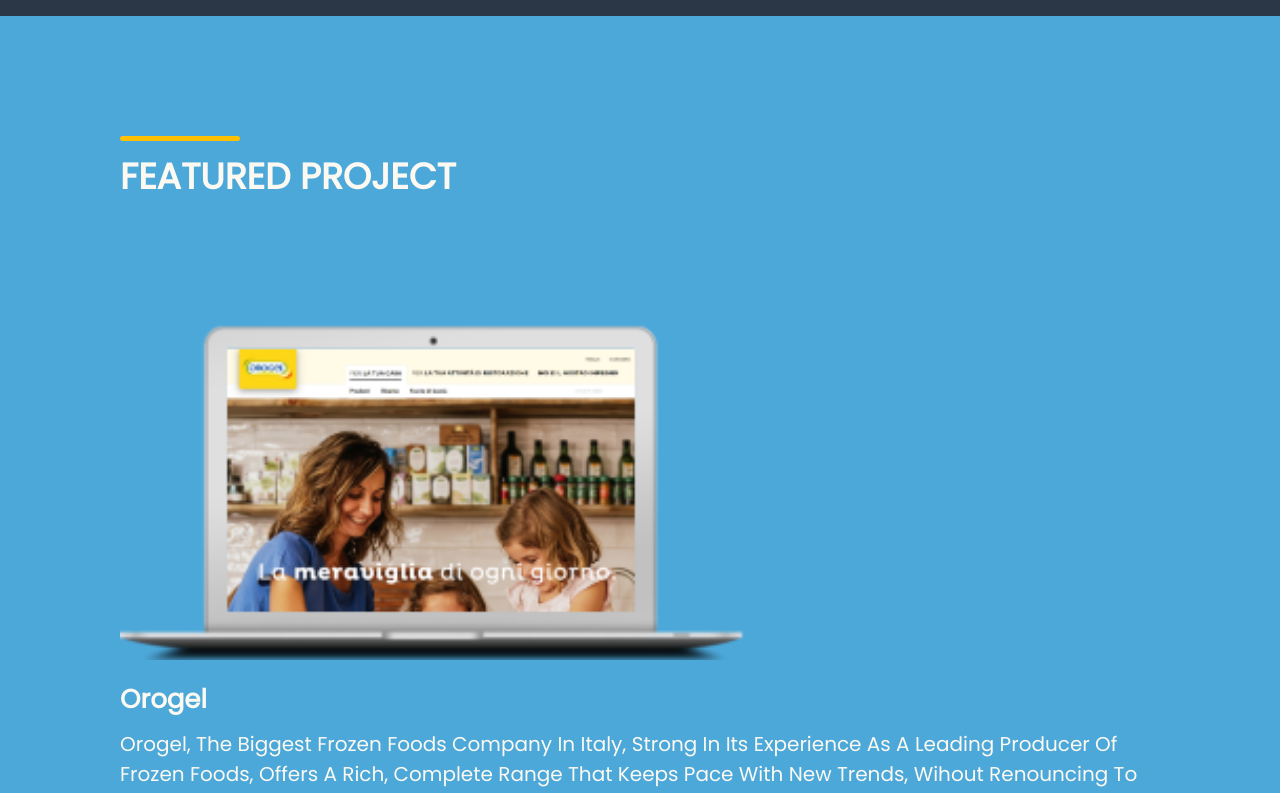
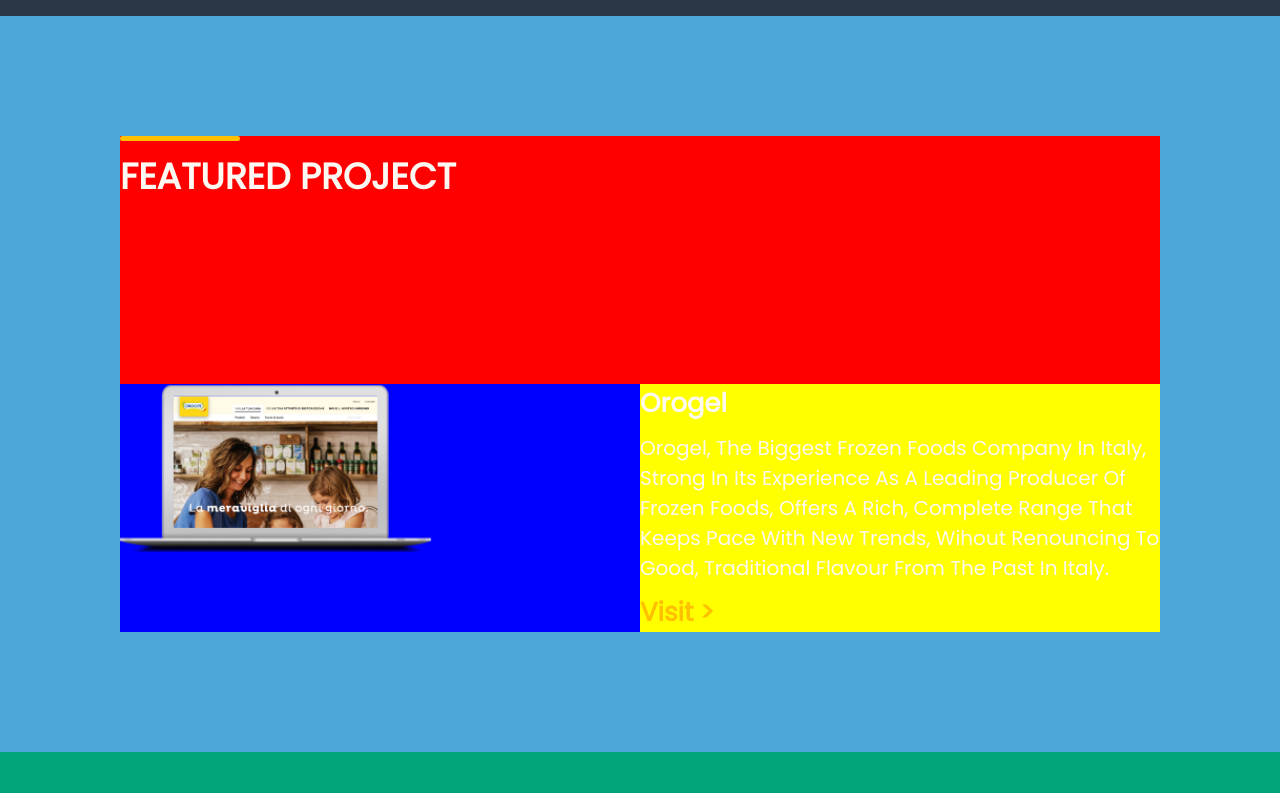
Before and after one commit to sametkaraca/portfolio, a React (Create React App) app: page / in a window 1280 px wide. Shown: the part 880-1673 px from the top of the page. Built offline with nearby package versions, Linux system fonts and the light colour scheme.

Commit message:
Home-Porejct Section is getting re-gridded for Desktop.

```diff
--- a/src/components/Home/HomeProject.jsx
+++ b/src/components/Home/HomeProject.jsx
@@ -7,24 +7,24 @@
 
   return (
     <section className={style.home_project}>
-      <div className={style.home_project_title}>
-        <span className={style.topline}></span>
-        <h2 className={style.home_project_title__text}>featured project</h2>
-      </div>
       <div className={style.home_project_container}>
-        <div className={style.home_project_visual}>
-          <img src={imgOrogelSM} className={style.home_project_visual__img} />
+        <div className={style.home_project_container_title}>
+          <span className={style.topline}></span>
+          <h2 className={style.home_project_container_title__text}>featured project</h2>
+        </div>
 
+        <div className={style.home_project_container_visual}>
+          <img src={imgOrogelSM} className={style.home_project_container_visual__img} />
         </div>
-        <div className={style.home_project_content}>
-          <h4 className={style.home_project_content__title}>orogel</h4>
-          <p className={style.home_project_content__text}>
+        <div className={style.home_project_container_content}>
+          <h4 className={style.home_project_container_content__title}>orogel</h4>
+          <p className={style.home_project_container_content__text}>
             Orogel, the biggest frozen foods company in Italy, strong in its
             experience as a leading producer of frozen foods, offers a rich,
             complete range that keeps pace with new trends, wihout renouncing to
             good, traditional flavour from the past in Italy.
           </p>
-          <a href="#" className={style.home_project_content__link}>
+          <a href="#" className={style.home_project_container_content__link}>
             <h4>Visit &gt;</h4>
           </a>
         </div>
--- a/src/components/Home/HomeServices.jsx
+++ b/src/components/Home/HomeServices.jsx
@@ -7,10 +7,13 @@
 const HomeServices = () => {
   return (
     <section className={style.home_services}>
-      <div className={style.home_services_title}>
-        <span className={style.topline}></span>
-        <h2 className={style.home_services_title__text}>services</h2>
+      <div className={style.home_services_top_container}>
+        <div className={style.home_services_title}>
+          <span className={style.topline}></span>
+          <h2 className={style.home_services_title__text}>services</h2>
+        </div>
       </div>
+
       <div className={style.home_services_container}>
         <div className={style.home_services_visual}>
           <img
--- a/src/styles/components/_home.module.scss
+++ b/src/styles/components/_home.module.scss
@@ -44,12 +44,9 @@
 
   &_container {
     margin-top: 4rem;
-  }
-
     &_title {
       text-transform: uppercase;
     }
-
     &_visual {
       &__img {
         width: 100%;
@@ -69,6 +66,7 @@
       }
     }
   }
+}
 
 .home_services {
   background-color: $color-jade;
@@ -78,7 +76,7 @@
   padding: 4rem;
 
   &_container {
-    margin-top: 4rem;
+    margin-top: 2rem;
   }
 
   &_title {
@@ -113,7 +111,6 @@
   padding: 4rem;
   text-align: center;
   color: $color-bianca;
-
   &_container {
     &:last-child {
       margin-top: 4rem;
@@ -142,13 +139,13 @@
 
   .home_project {
     padding: 8rem;
+
     &_container {
       margin-top: 8rem;
-    }
-
       &_visual {
         &__img {
           max-width: 60%;
+        }
       }
     }
   }
@@ -206,7 +203,29 @@
     padding: 12rem;
 
     &_container {
-      margin-top: 12rem;
+      margin-top: 0;
+      display: grid;
+      grid-template-columns: 1fr 1fr;
+      grid-template-rows: 1fr 1fr;
+      justify-content: center;
+      align-content: center;
+      &_title {
+        background-color: red;
+        grid-column: 1/3;
+        grid-row: 1/2;
+      }
+
+      &_visual {
+        background-color: blue;
+        grid-column: 1/2;
+        grid-row: 2/3;
+      }
+
+      &_content {
+        background-color: yellow;
+        grid-column: 2/3;
+        grid-row: 2/3;
+      }
     }
   }
 
--- a/src/styles/main.module.css
+++ b/src/styles/main.module.css
@@ -328,25 +328,25 @@
   margin-top: 4rem;
 }
 
-.home_project_title {
+.home_project_container_title {
   text-transform: uppercase;
 }
 
-.home_project_visual__img {
+.home_project_container_visual__img {
   width: 100%;
   height: auto;
   margin-bottom: 1.2rem;
 }
 
-.home_project_content {
+.home_project_container_content {
   text-transform: capitalize;
 }
 
-.home_project_content__text {
+.home_project_container_content__text {
   padding: 1rem 0;
 }
 
-.home_project_content__link {
+.home_project_container_content__link {
   color: #ffc000;
 }
 
@@ -362,7 +362,7 @@
 }
 
 .home_services_container {
-  margin-top: 4rem;
+  margin-top: 2rem;
 }
 
 .home_services_title {
@@ -427,7 +427,7 @@
   .home_project_container {
     margin-top: 8rem;
   }
-  .home_project_visual__img {
+  .home_project_container_visual__img {
     max-width: 60%;
   }
   .home_services {
@@ -475,7 +475,45 @@
     padding: 12rem;
   }
   .home_project_container {
-    margin-top: 12rem;
+    margin-top: 0;
+    display: -ms-grid;
+    display: grid;
+    -ms-grid-columns: 1fr 1fr;
+        grid-template-columns: 1fr 1fr;
+    -ms-grid-rows: 1fr 1fr;
+        grid-template-rows: 1fr 1fr;
+    -webkit-box-pack: center;
+        -ms-flex-pack: center;
+            justify-content: center;
+    -ms-flex-line-pack: center;
+        align-content: center;
+  }
+  .home_project_container_title {
+    background-color: red;
+    -ms-grid-column: 1;
+    -ms-grid-column-span: 2;
+    grid-column: 1/3;
+    -ms-grid-row: 1;
+    -ms-grid-row-span: 1;
+    grid-row: 1/2;
+  }
+  .home_project_container_visual {
+    background-color: blue;
+    -ms-grid-column: 1;
+    -ms-grid-column-span: 1;
+    grid-column: 1/2;
+    -ms-grid-row: 2;
+    -ms-grid-row-span: 1;
+    grid-row: 2/3;
+  }
+  .home_project_container_content {
+    background-color: yellow;
+    -ms-grid-column: 2;
+    -ms-grid-column-span: 1;
+    grid-column: 2/3;
+    -ms-grid-row: 2;
+    -ms-grid-row-span: 1;
+    grid-row: 2/3;
   }
   .home_services {
     padding: 12rem;
```
Also changed, not shown: src/components/About/About.jsx (added), 1 other file (tests, documents, lock files or other folders). Lines whose indentation alone changed are shown as unchanged.
